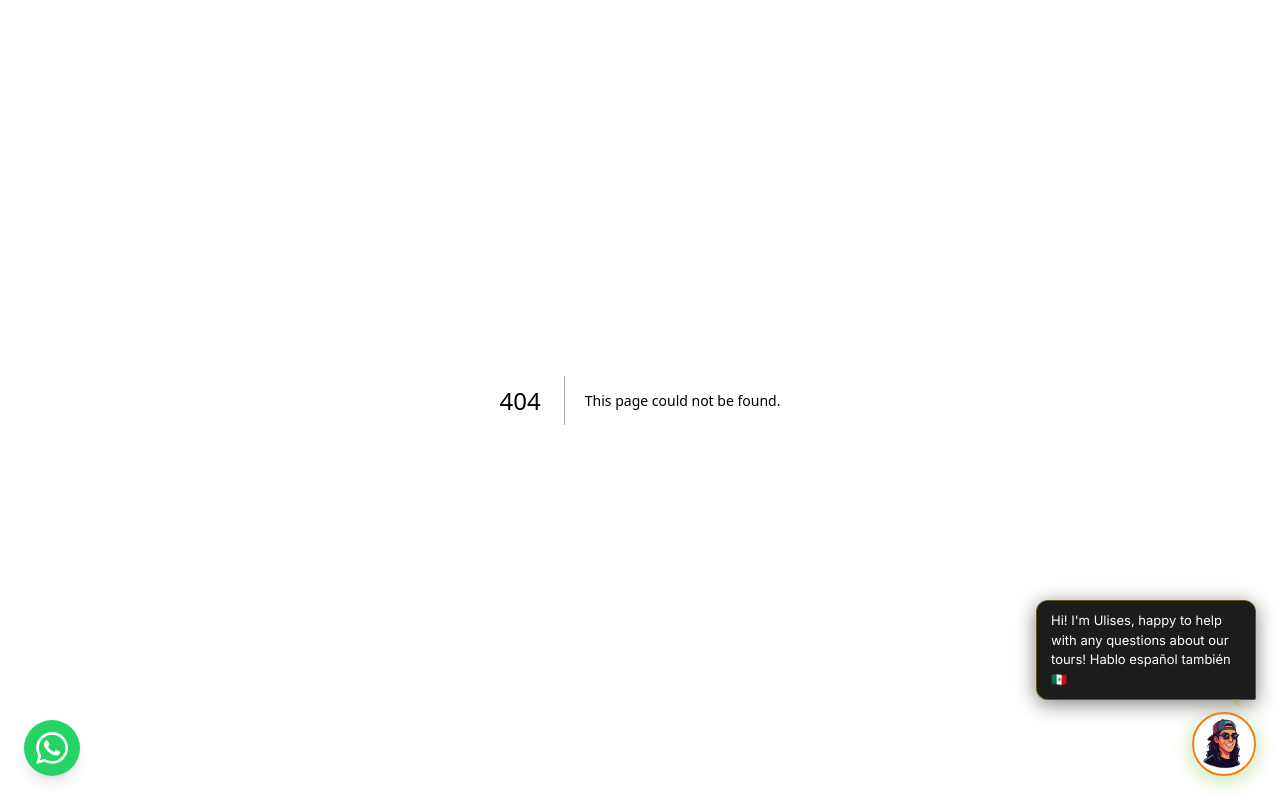
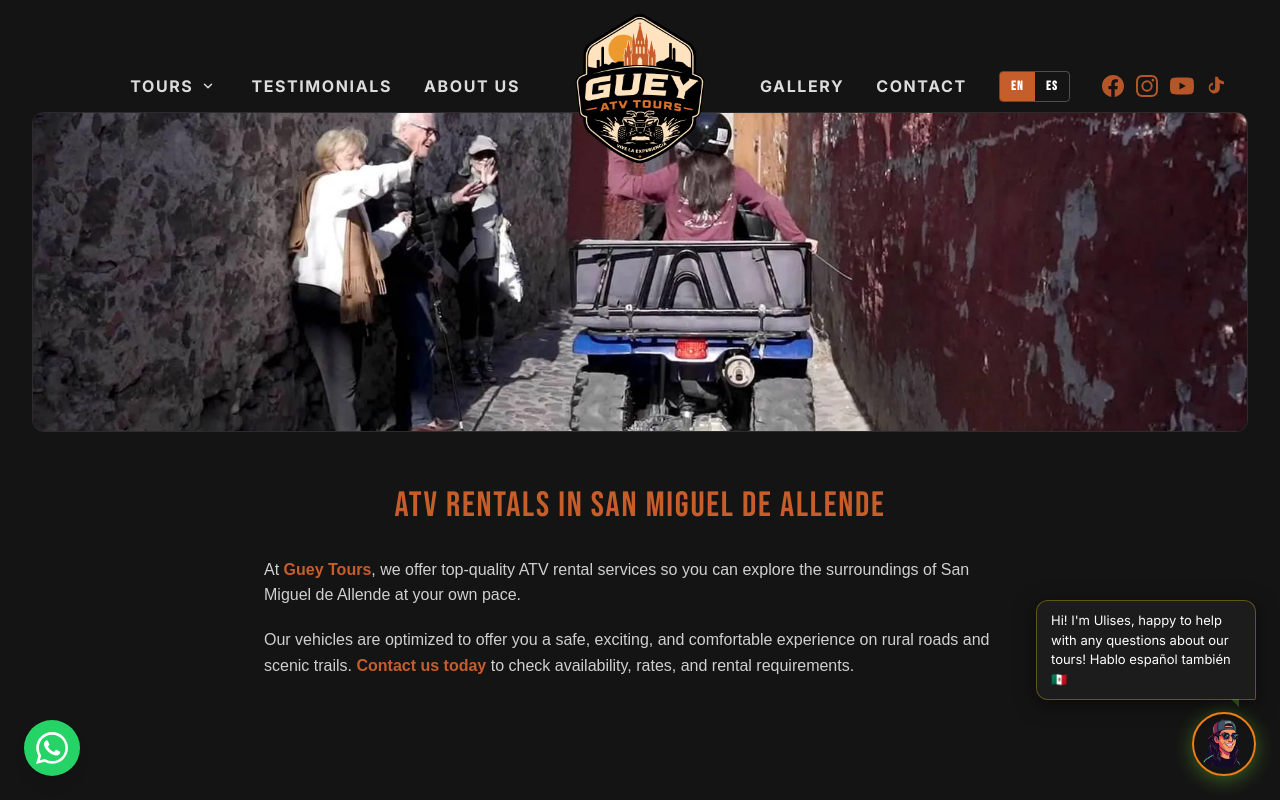
Before and after one commit to DraftStudiomx/Guey-tours-SEO, a Next.js app: page /atv-rentals in a window 1280 px wide. Before the commit this address had no page. Shown: the top 800 px of the page. Built offline with nearby package versions, Linux system fonts and the light colour scheme; a web font is replaced by a local one.

Commit message:
Create page.tsx

```diff
--- /dev/null
+++ b/app/atv-rentals/page.tsx
@@ -0,0 +1,12 @@
+import type { Metadata } from 'next'
+import AtvRentalsContent from './AtvRentalsContent'
+
+export const metadata: Metadata = {
+  title: 'ATV Rentals in San Miguel de Allende | Guey Tours',
+  description: 'Rent top-quality ATVs in San Miguel de Allende. Explore scenic trails and historic surroundings safely and at your own pace with Guey Tours.',
+  keywords: 'atv rentals, rent an atv, san miguel de allende atv, off road rentals, guey tours',
+}
+
+export default function Page() {
+  return <AtvRentalsContent />
+}
```
